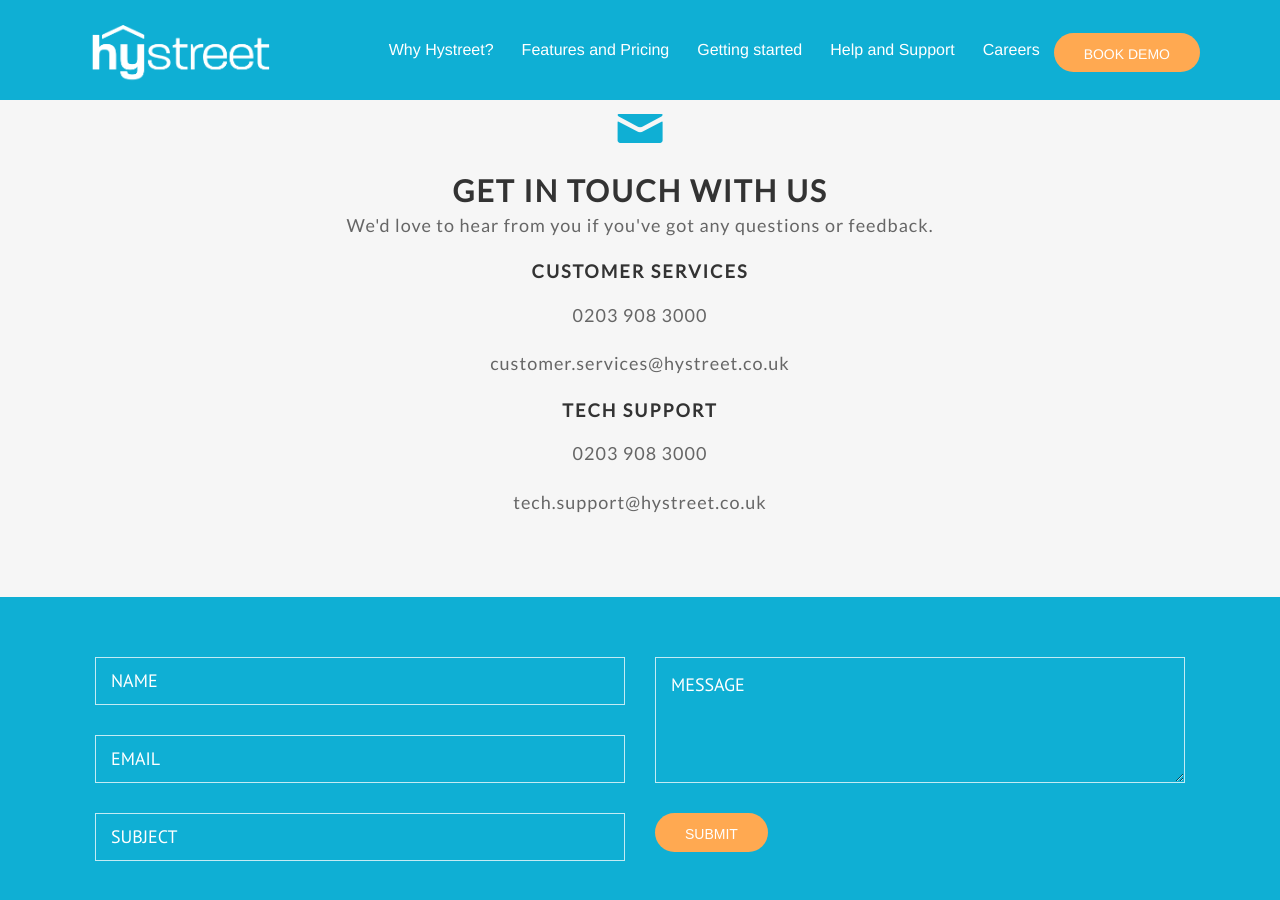
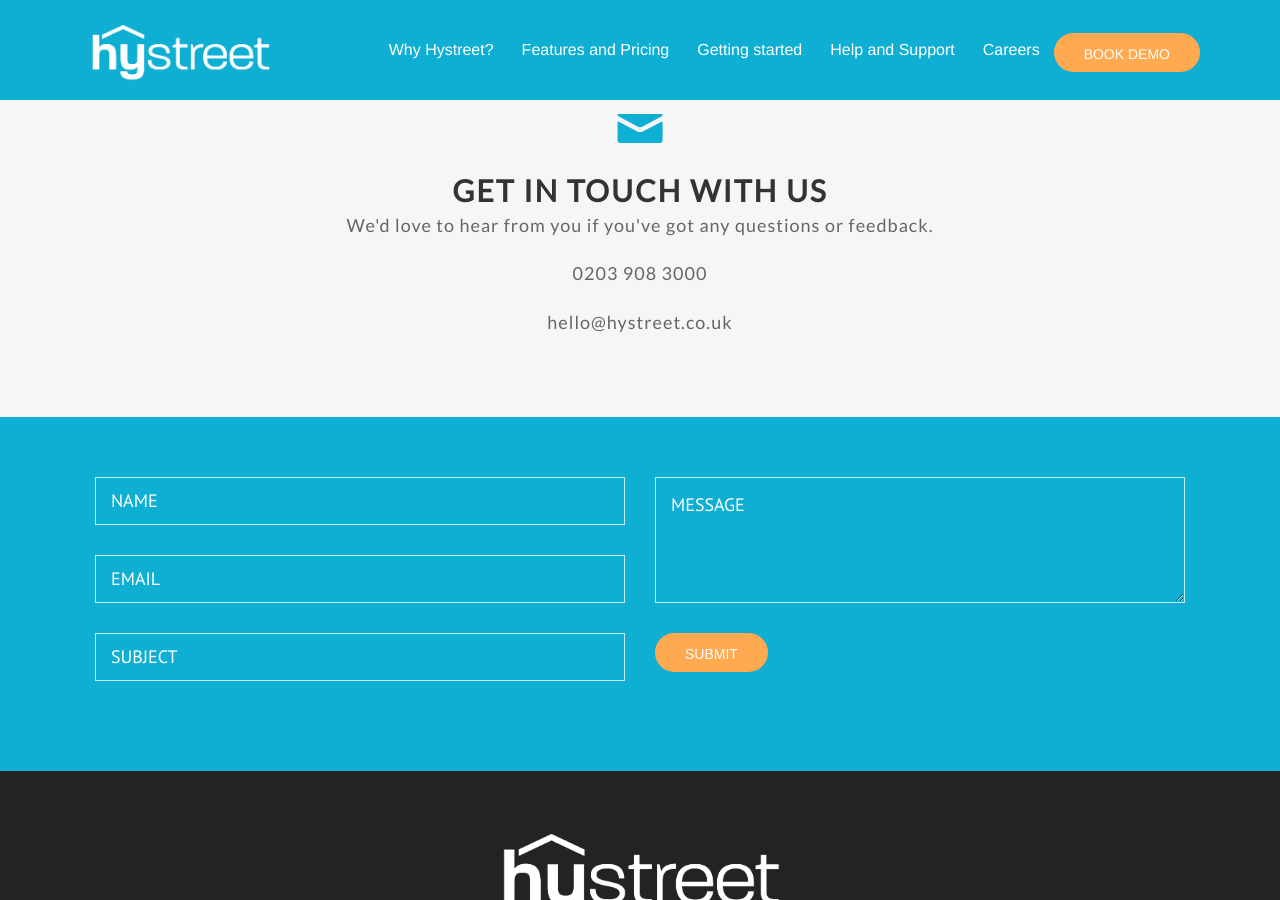
Before and after one commit to hystreet/hystreet.github.io, a Jekyll site: the page built from book-demo/index.html, in a window 1280 px wide and 900 px high, scrolled down 1364 px. Built offline with Jekyll 4.4.1, drawn with Linux system fonts in a browser that asks for light colours; some web fonts are replaced; a script that is not in the unit is left out.

Commit message:
Updating contact info

```diff
--- a/_includes/get-in-touch.html
+++ b/_includes/get-in-touch.html
@@ -5,12 +5,8 @@
         <i class='icon-mail'></i>
         <h2>Get In touch with us</h2>
         <p>We'd love to hear from you if you've got any questions or feedback.</p>
-        <h3>Customer services</h3>
-          <p>0203 908 3000</p>
-          <p>customer.services@hystreet.co.uk</p>
-        <h3>Tech Support</h3>
-          <p>0203 908 3000</p>
-          <p>tech.support@hystreet.co.uk</p>
+        <p>0203 908 3000</p>
+        <p>hello@hystreet.co.uk</p>
       </div>
     </div>
   </div>
```
